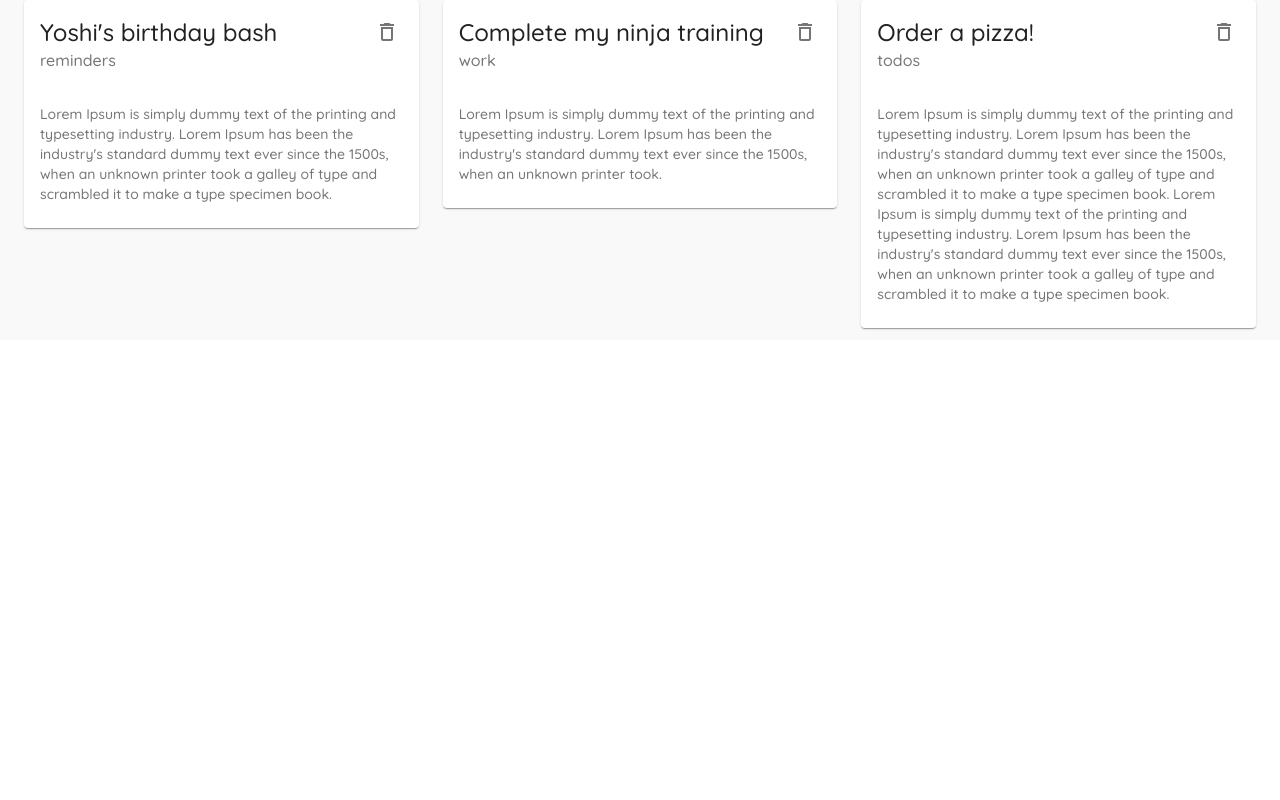
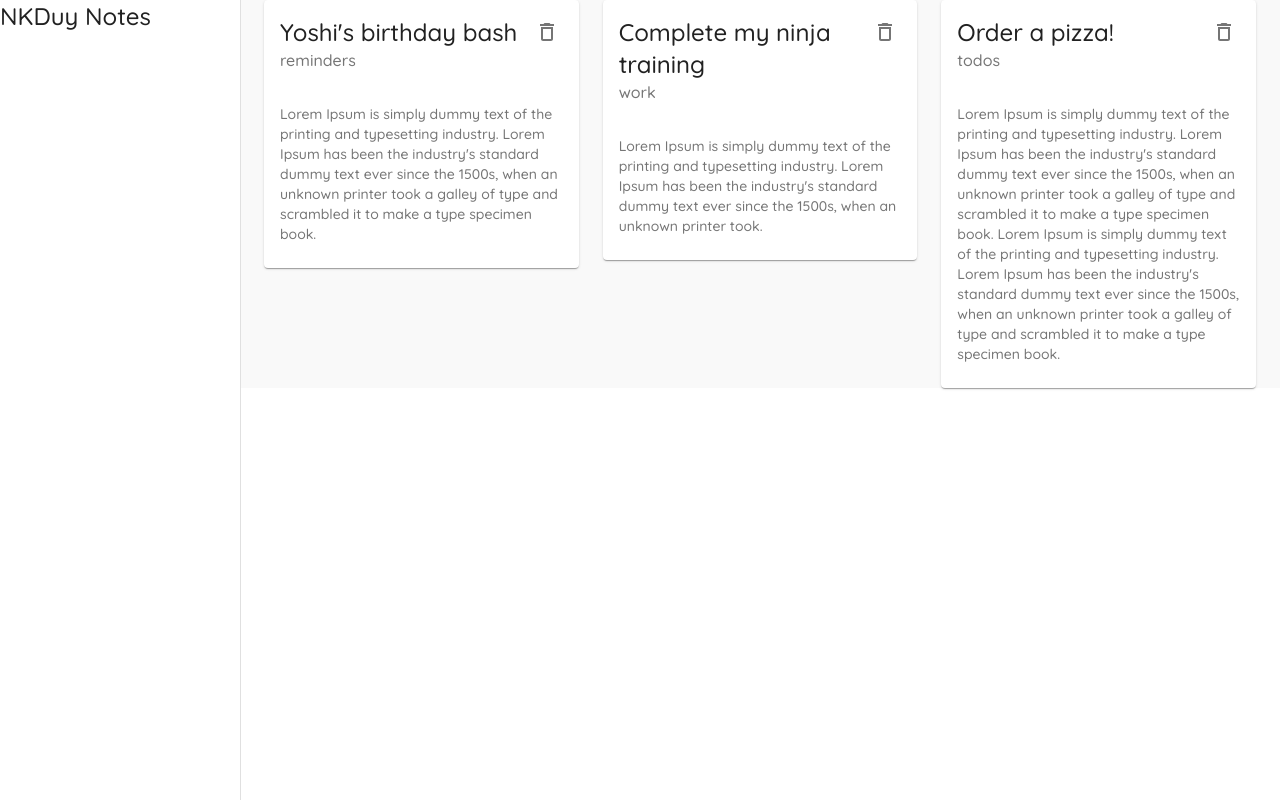
Before and after one commit to khanhduy1407/material-ui-tutorial, a React (Create React App) app: page / in a window 1280 px wide. Built offline with nearby package versions, Linux system fonts and the light colour scheme; data requests are answered from the project's data file.

Commit message:
Permanent Drawer

```diff
--- a/src/components/Layout.js
+++ b/src/components/Layout.js
@@ -1,10 +1,23 @@
 import React from 'react'
 import { makeStyles } from '@material-ui/core'
+import Drawer from '@material-ui/core/Drawer'
+import Typography from '@material-ui/core/Typography'
+
+const drawerWidth = 240
 
 const useStyle = makeStyles({
   page: {
       backgroundColor: "#f9f9f9",
       width: "100%"
+  },
+  drawer: {
+    width: drawerWidth
+  },
+  drawerPaper: {
+    width: drawerWidth
+  },
+  root: {
+    display: 'flex'
   }
 })
 
@@ -12,10 +25,21 @@
   const classes = useStyle()
 
   return (
-    <div>
+    <div className={classes.root}>
       {/* app bar */}
 
       {/* side drawer */}
+      <Drawer
+        className={classes.drawer}
+        variant="permanent"
+        anchor="left"
+        classes={{ paper: classes.drawerPaper }}>
+        <div>
+          <Typography variant="h5">
+            NKDuy Notes
+          </Typography>
+        </div>
+      </Drawer>
 
       <div className={classes.page}>
         {children}
```
